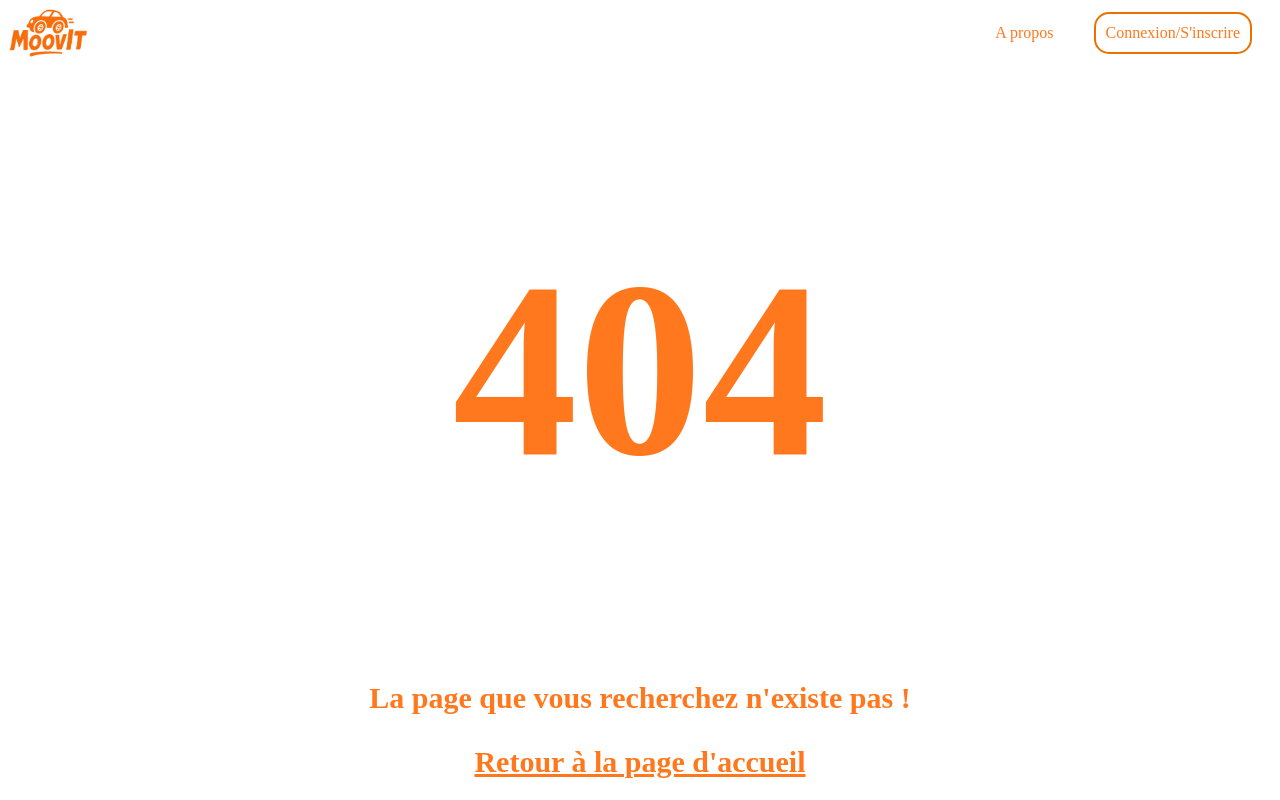
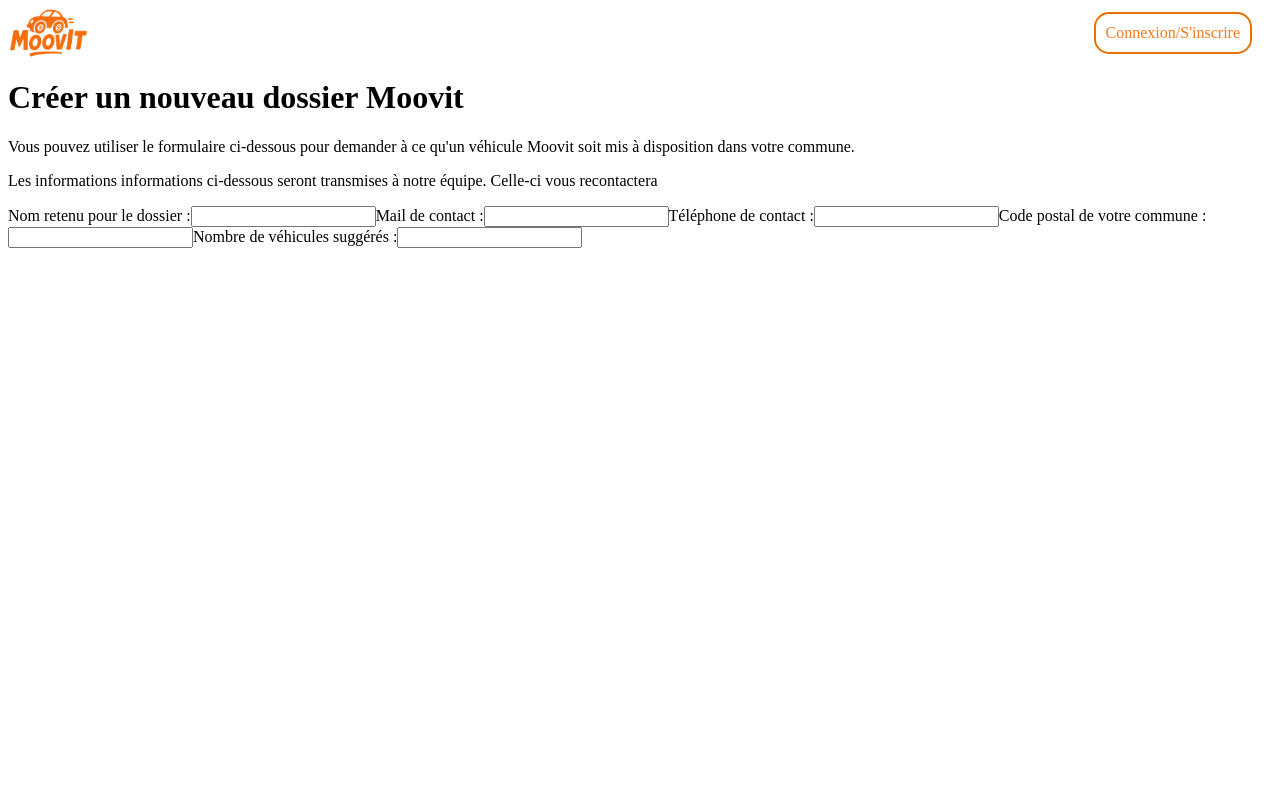
Before and after one commit to SinicX3/MoovIt, a React (Vite) app in the folder frontend/: page /applicant in a window 1280 px wide. Before the commit this address had no page. Built offline with nearby package versions, Linux system fonts and the light colour scheme; a web font is replaced by a local one.

Commit message:
Routage WIP

```diff
--- /dev/null
+++ b/frontend/src/Components/Application/index.jsx
@@ -0,0 +1,24 @@
+function Application () {
+
+  return(<main>
+    <div>
+      <h1>Créer un nouveau dossier Moovit</h1>
+      <p>Vous pouvez utiliser le formulaire ci-dessous pour demander à ce qu'un véhicule Moovit soit mis à disposition dans votre commune.</p>
+      <p>Les informations informations ci-dessous seront transmises à notre équipe. Celle-ci vous recontactera</p>
+    </div>
+    <form>
+      <label for="name">Nom retenu pour le dossier :</label>
+      <input type="text" id="name" name="name" required />
+      <label for="email">Mail de contact :</label>
+      <input type="email" id="email" name="email" required />
+      <label for="tel">Téléphone de contact :</label>
+      <input type="tel" id="tel" name="tel" required />
+      <label for="CP">Code postal de votre commune :</label>
+      <input type="text" id="CP" name="CP" required />
+      <label for="number">Nombre de véhicules suggérés :</label>
+      <input type="number" id="number" name="number" required />
+    </form>
+  </main>)
+}
+
+export default Application
--- a/frontend/src/Components/Header/index.jsx
+++ b/frontend/src/Components/Header/index.jsx
@@ -7,8 +7,8 @@ function Header () {
   return(<header>
     <img src="/assets/logo.png" onClick={() => navigate('/')}/>
     <div>
-      <p>A propos</p>
-      <p className="login">Connexion/S'inscrire</p>
+      {/* <p>A propos</p> */}
+      <p className="login" onClick={() => navigate('/login')}>Connexion/S'inscrire</p>
     </div>
     </header>)
 }
--- /dev/null
+++ b/frontend/src/Components/Login/index.jsx
@@ -0,0 +1,8 @@
+function Login () {
+
+  return(<main>
+
+  </main>)
+}
+
+export default Login
--- /dev/null
+++ b/frontend/src/Components/Vehicle/index.jsx
@@ -0,0 +1,6 @@
+function Vehicle () {
+
+  return(<></>)
+}
+
+export default Vehicle
--- a/frontend/src/Pages/Home/index.jsx
+++ b/frontend/src/Pages/Home/index.jsx
@@ -5,14 +5,20 @@ function Home() {
 const navigate = useNavigate()
 
   return (<main>
+    <h1>Trouver un véhicule en auto-partage avec MoovIt !</h1>
     <section id="Home_section">
-      <div onClick={() => navigate('/err')}>Proposer mon véhicule </div>
-      <div onClick={() => navigate('/')}>Monter un dossier MoovIt</div>
+      <div onClick={() => navigate('/new')}>Proposer mon véhicule </div>
+      <div onClick={() => navigate('/applicant')}>Monter un dossier MoovIt</div>
+    </section>
+    <section id="Find">
+      <h2>Trouver un véhicule près de chez vous</h2>
     </section>
     <section id="Info_section">
       <div>
-        <h2>Des véhicules disponibles</h2>
-        <p>Partout en France</p>
+        <h2>MoovIt, c'est...</h2>
+        <p>Des véhicules partout en France</p>
+        <p>La simplicité de l'auto-partage</p>
+        <p>Des centaines d'euros d'économies</p>
       </div>
       <div>
 
--- a/frontend/src/main.jsx
+++ b/frontend/src/main.jsx
@@ -5,7 +5,10 @@ import React from 'react'
 import './styles.sass'
 import Home from './Pages/Home'
 import Header from './Components/Header'
-import Error from './Pages/Error'
+import Error from './Components/Error'
+import Application from './Components/Application'
+import Vehicle from './Components/Vehicle'
+import Login from './Components/Login'
 
 const domNode = document.getElementById('root')
 const root = createRoot(domNode)
@@ -16,6 +19,9 @@ root.render(
       <Header />
       <Routes>
         <Route path="/" element={<Home />} />
+        <Route path="/new" element={<Vehicle />} />
+        <Route path="/applicant" element={<Application />} />
+        <Route path="/login" element={<Login />} />
         <Route path="*" element={<Error />} />
       </Routes>
     </Router>
```
Also changed, not shown: frontend/src/Components/Error/index.jsx (renamed from frontend/src/Pages/Error/index.jsx).
